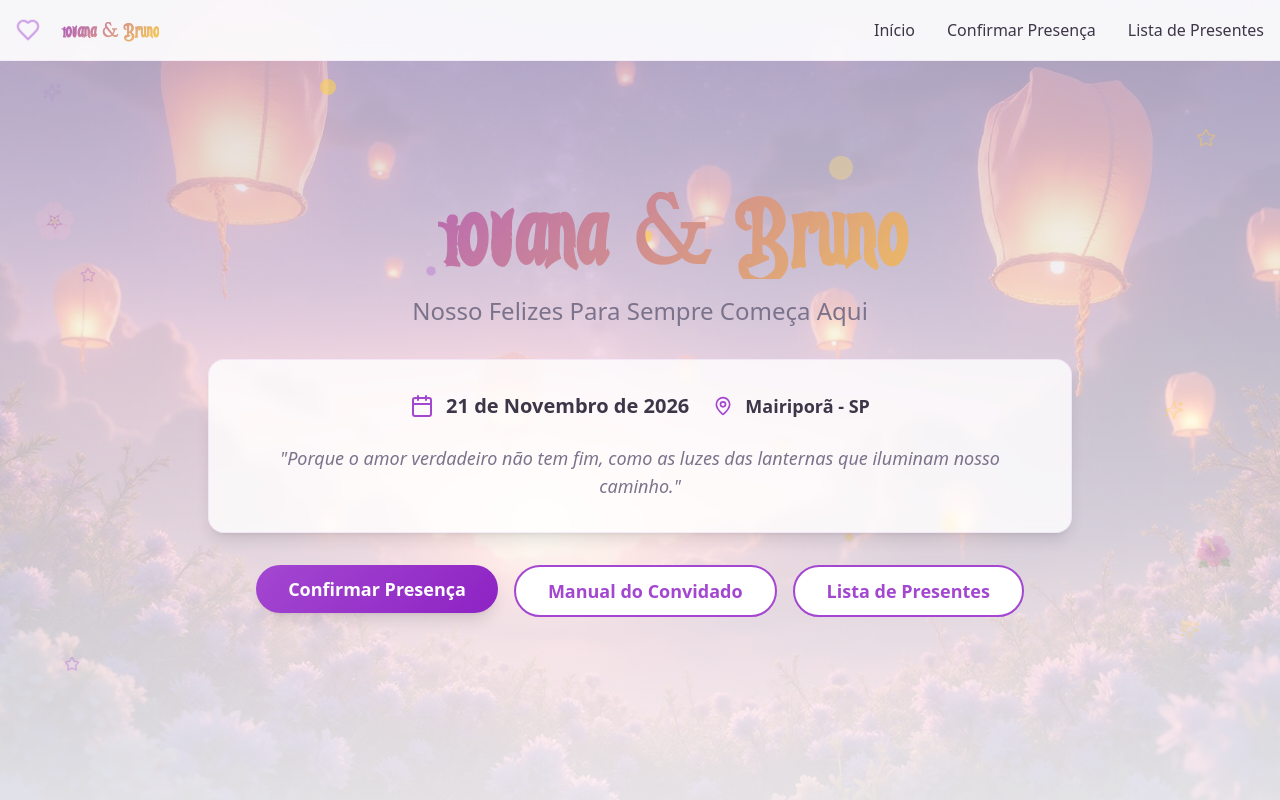
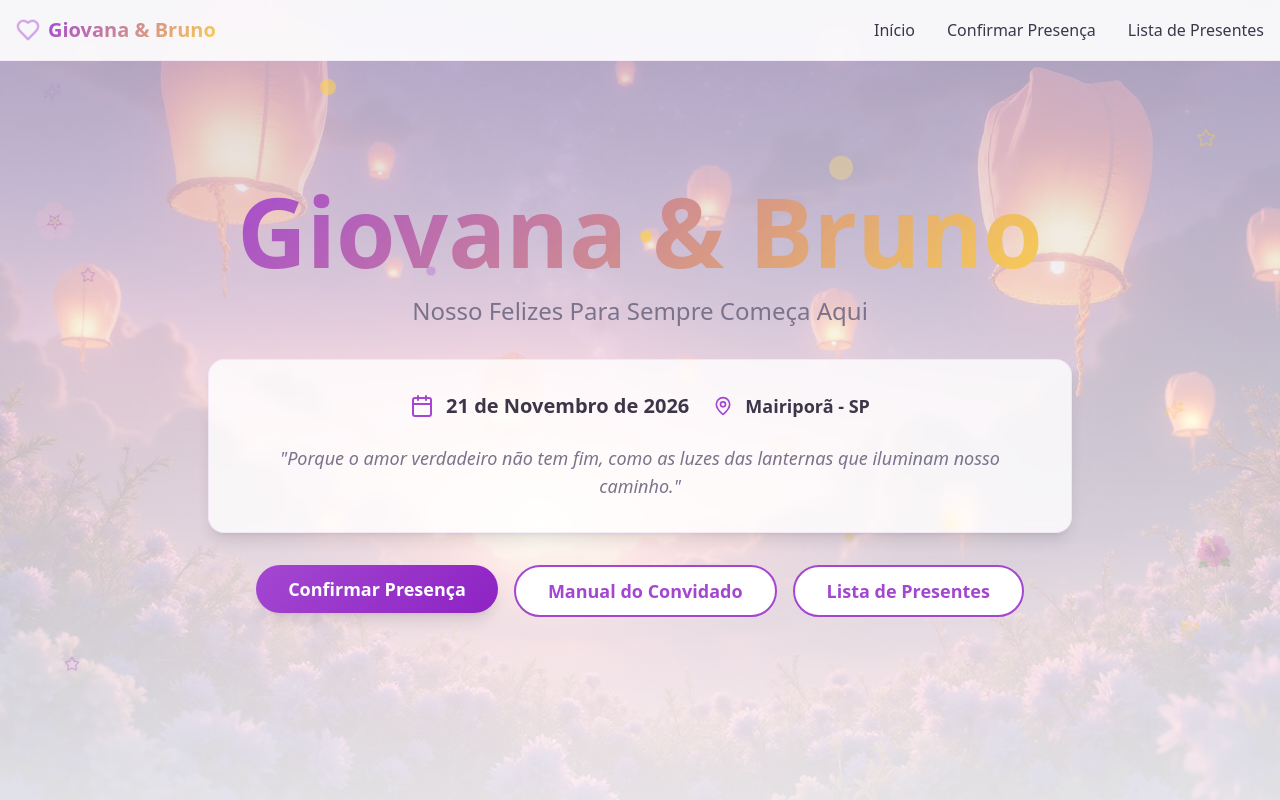
Before and after one commit to livia-pessoal/fairytale-rsvp-site, a React (Vite) app: page / in a window 1280 px wide. Shown: the top 800 px of the page. Built offline with nearby package versions, Linux system fonts and the light colour scheme.

Commit message:
feat: adicionar fonte Tangled do filme Enrolados aos títulos principais

```diff
--- a/src/components/Footer.tsx
+++ b/src/components/Footer.tsx
@@ -9,7 +9,7 @@ const Footer = () => {
           <div className="text-center md:text-left">
             <div className="flex items-center justify-center md:justify-start gap-2 sm:gap-3 mb-4">
               <Heart className="h-5 w-5 sm:h-6 sm:w-6 text-primary sparkle-animation" />
-              <h3 className="text-xl sm:text-2xl font-bold text-gradient font-tangled">Giovana & Bruno</h3>
+              <h3 className="text-xl sm:text-2xl font-bold text-gradient">Giovana & Bruno</h3>
             </div>
             <p className="text-sm sm:text-base text-muted-foreground leading-relaxed px-2 md:px-0">
               Celebrando nosso amor com as pessoas mais especiais das nossas vidas.
--- a/src/components/Header.tsx
+++ b/src/components/Header.tsx
@@ -18,7 +18,7 @@ const Header = () => {
           {/* Logo/Names */}
           <div className="flex items-center space-x-2">
             <Heart className="h-5 w-5 sm:h-6 sm:w-6 text-primary sparkle-animation" />
-            <span className="text-lg sm:text-xl font-bold text-gradient font-tangled">Giovana & Bruno</span>
+            <span className="text-lg sm:text-xl font-bold text-gradient">Giovana & Bruno</span>
           </div>
 
           {/* Desktop Navigation */}
--- a/src/components/HeroSection.tsx
+++ b/src/components/HeroSection.tsx
@@ -31,7 +31,7 @@ const HeroSection = () => {
       {/* Main Content */}
       <div className="relative z-10 text-center px-4 max-w-4xl mx-auto">
         <div className="mb-8">
-          <h1 className="text-4xl sm:text-6xl md:text-8xl font-bold text-gradient mb-4 font-tangled">
+          <h1 className="text-4xl sm:text-6xl md:text-8xl font-bold text-gradient mb-4">
             Giovana <span className="text-golden">&</span> Bruno
           </h1>
           <p className="text-lg sm:text-xl md:text-2xl text-muted-foreground mb-6 px-2">
```
